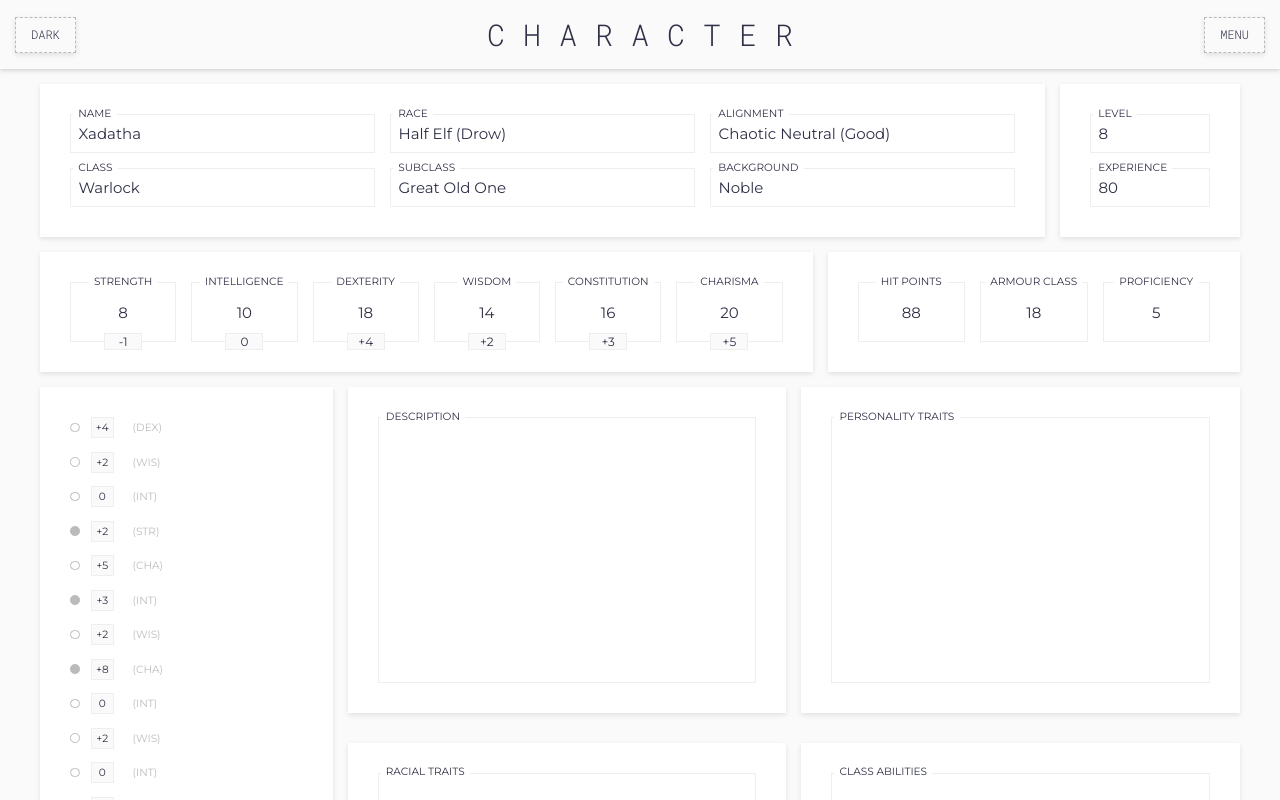
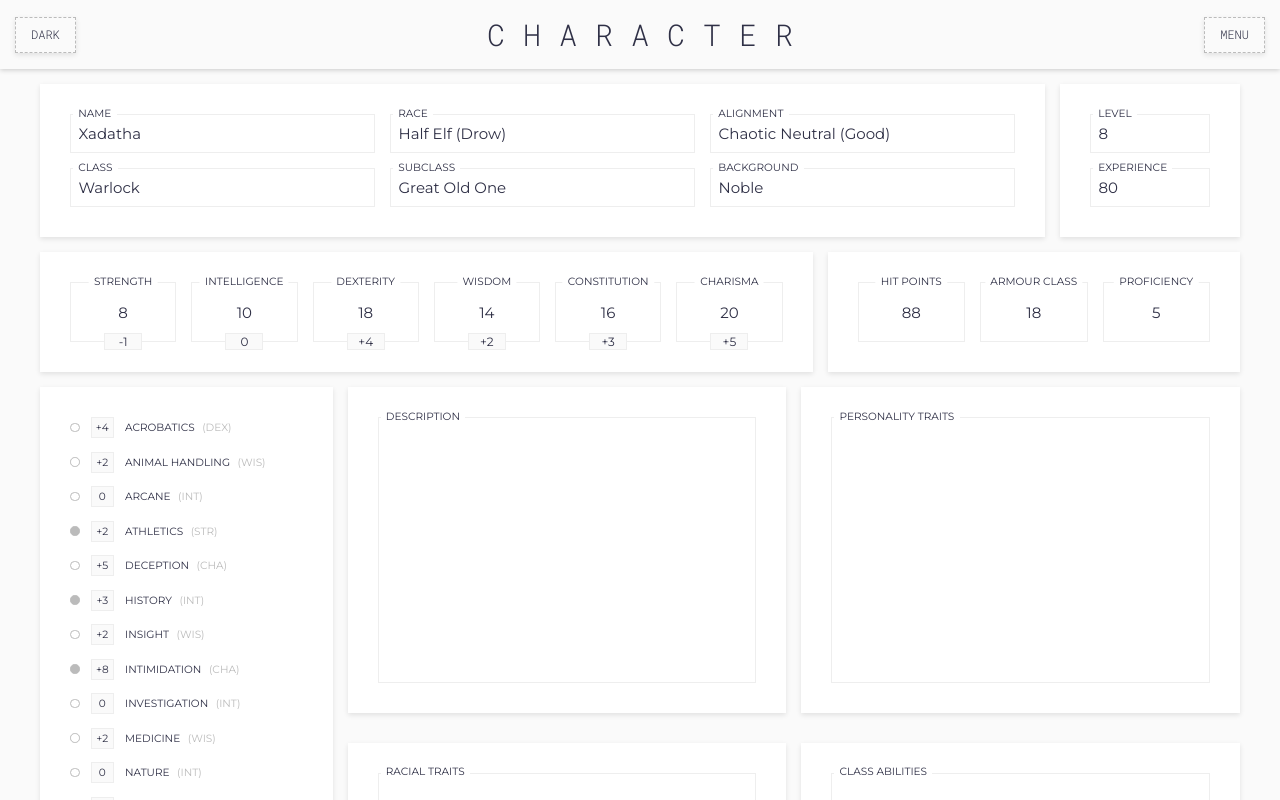
Before and after one commit to zombie9/dnd-cs, a React (Vite) app: page / in a window 1280 px wide. Shown: the top 800 px of the page. Built offline with nearby package versions, Linux system fonts and the light colour scheme.

Commit message:
add change handler for skill profociencies

```diff
--- a/src/components/Skills.tsx
+++ b/src/components/Skills.tsx
@@ -1,11 +1,11 @@
-import React from 'react';
+import React, { useContext } from 'react';
 
 import { Box } from '../styles/sharedStyles';
 
-import { SKILLS } from '../models/skills';
 import styled from 'styled-components';
 import { calculateModifier } from '../utils/mapAbilityModifiers';
-import { ABILITIES } from '../models/abilities';
+import { CharacterContext } from '../context/context';
+import { SkillsType } from '../types/character';
 
 const SkillRow = styled.div`
   display: flex;
@@ -56,28 +56,46 @@ const InputWrapper = styled.div`
 `;
 
 export const Skills: React.FC = () => {
+  const { character, setCharacter } = useContext(CharacterContext);
+  const { abilities, skills } = character;
+
+  const handleChange = (index: number) => {
+    const isProficient = skills[index].proficient;
+    const updatedSkills: SkillsType = [...skills];
+    updatedSkills[index] = {
+      ...updatedSkills[index],
+      proficient: !isProficient
+    };
+
+    setCharacter({
+      ...character,
+      skills: updatedSkills
+    });
+  };
+
   return (
     <Grid>
       <Box style={{ gridRow: '1 / span 2' }}>
-        {SKILLS.map((skill, index) => {
-          const ability = ABILITIES.find(
-            (abilityObject) => abilityObject.ability === skill.ability
+        {skills.map((skillObj, index) => {
+          const ability = abilities.find(
+            (abilityObject) => abilityObject.ability === skillObj.ability
           );
-          const proficientSkill = skill.proficient;
+          const proficientSkill = skillObj.proficient;
           return (
             <SkillRow key={index}>
               <input
                 type="checkbox"
-                id={skill.name}
-                name={skill.name}
+                id={skillObj.skill}
+                name={skillObj.skill}
                 defaultChecked={proficientSkill}
+                onChange={() => handleChange(index)}
               />
               <SkillModifierBox>
-                {calculateModifier(ability!.score, skill.proficient)}
+                {calculateModifier(ability!.score, skillObj.proficient)}
               </SkillModifierBox>
-              <SkillLabel htmlFor={skill.name}>
-                {skill.name}
-                <SkillAbility>{`(${skill.ability.slice(0, 3)})`}</SkillAbility>
+              <SkillLabel htmlFor={skillObj.skill}>
+                {skillObj.skill}
+                <SkillAbility>{`(${skillObj.ability.slice(0, 3)})`}</SkillAbility>
               </SkillLabel>
             </SkillRow>
           );
```
